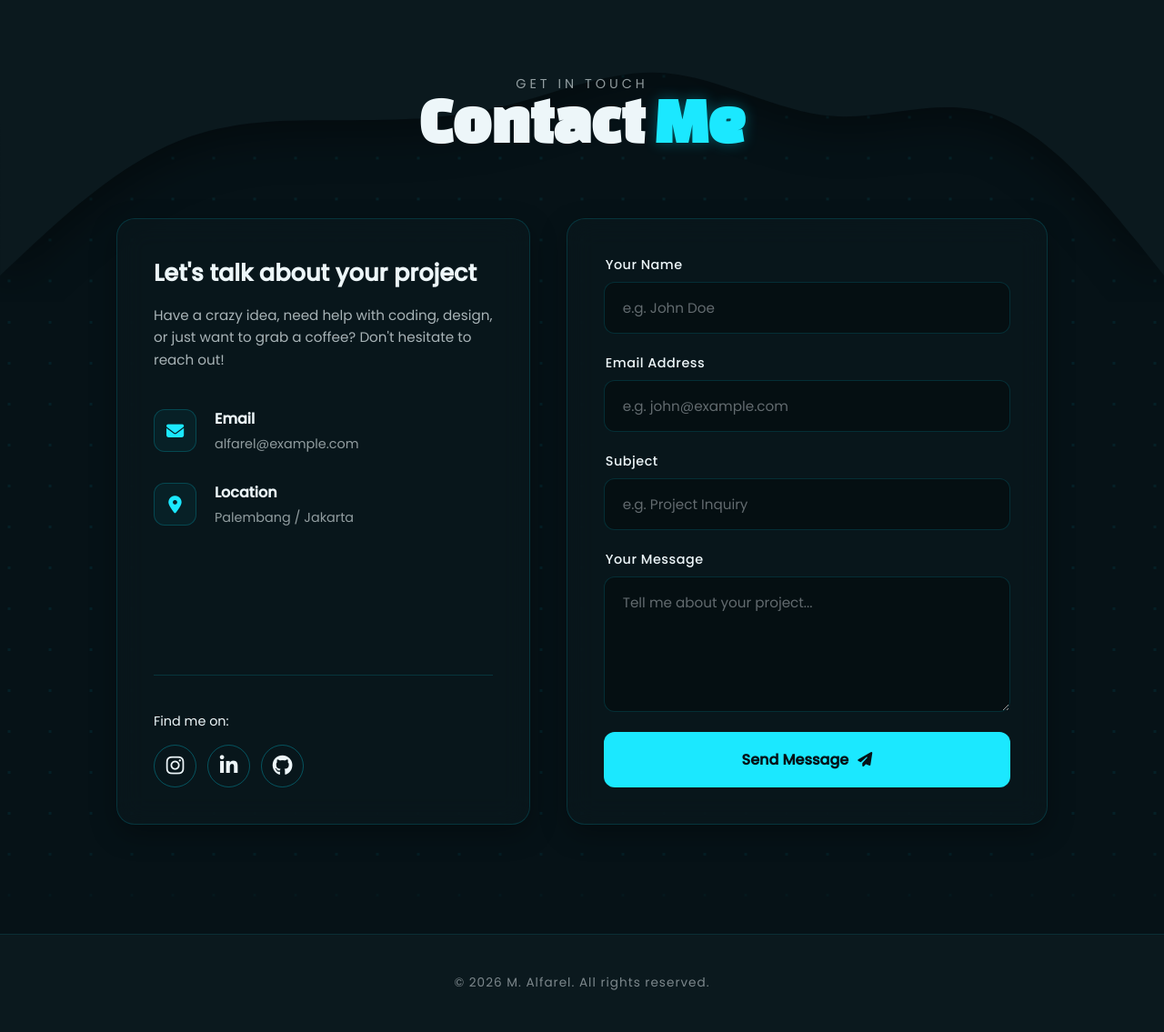
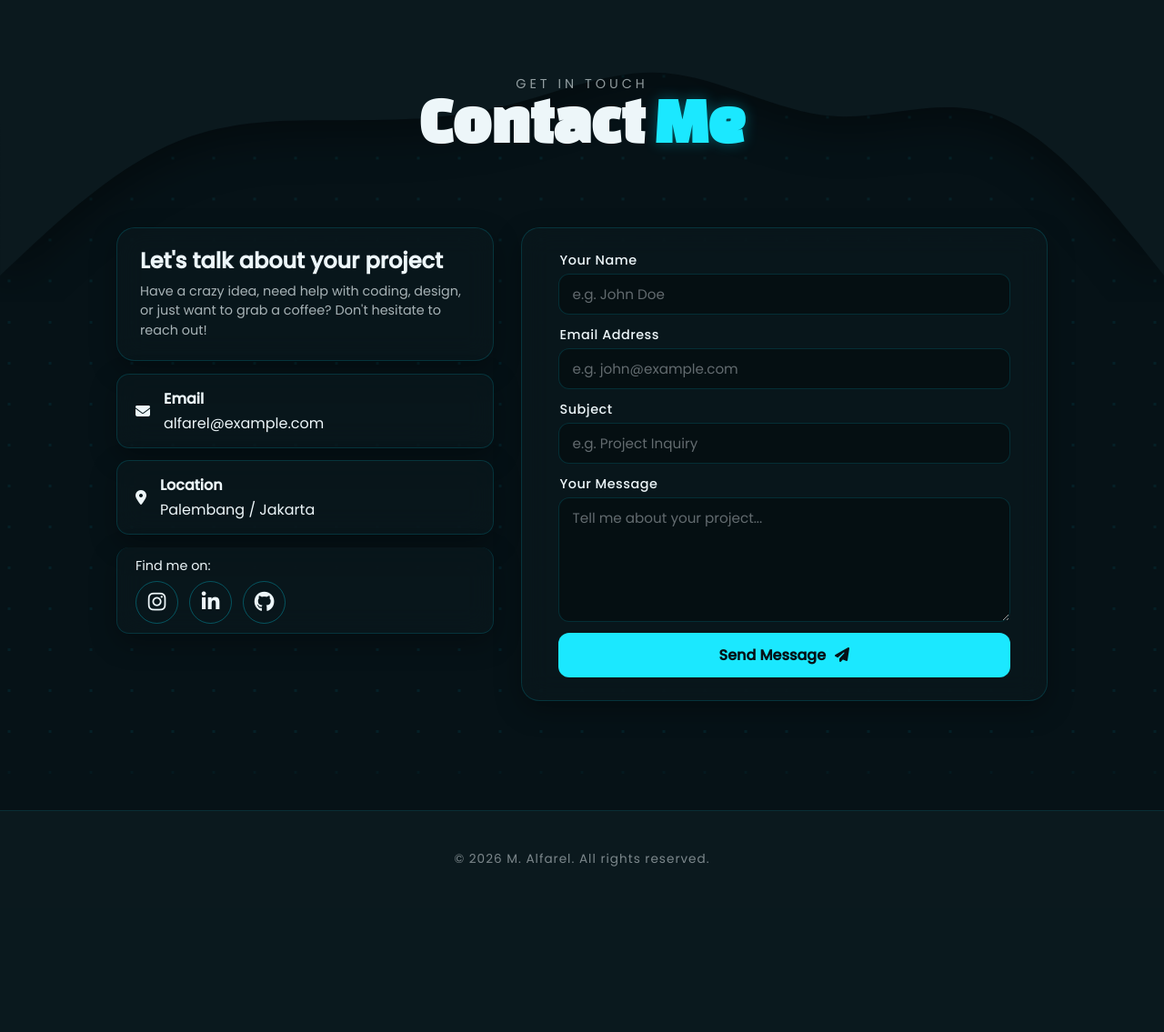
Before and after one commit to Alfarel-Akhsai/portofolio-ali, a PHP site: page / in a window 1280 px wide; the page is wider, and only the part inside the window is pictured. Shown: the part 3181-4316 px from the top of that part at 91% size. After the commit the page ends 4134 px from the top of that part, so only its background shows below. Run offline with PHP 8.4, Linux system fonts and the light colour scheme.

Commit message:
update: update contact sectioon 2

```diff
--- a/index.html
+++ b/index.html
@@ -709,29 +709,34 @@
             <div class="contact-content reveal">
 
                 <!-- Info Kiri -->
-                <div class="contact-info glass-panel">
-                    <div class="info-top">
+                <div class="contact-info">
+
+                    <!-- Kotak 1: Intro -->
+                    <div class="info-card glass-panel">
                         <h3>Let's talk about your project</h3>
                         <p>Have a crazy idea, need help with coding, design, or just want to grab a coffee? Don't hesitate to reach out!</p>
+                    </div>
 
-                        <div class="info-item">
+                    <!-- Kotak 2: Email -->
+                    <div class="info-item glass-panel">
                         <div class="icon-box"><i class="fas fa-envelope"></i></div>
-                            <div>
+                        <div class="item-text">
                             <h4>Email</h4>
                             <p>alfarel@example.com</p>
                         </div>
                     </div>
 
-                        <div class="info-item">
+                    <!-- Kotak 3: Location -->
+                    <div class="info-item glass-panel">
                         <div class="icon-box"><i class="fas fa-map-marker-alt"></i></div>
-                            <div>
+                        <div class="item-text">
                             <h4>Location</h4>
                             <p>Palembang / Jakarta</p>
                         </div>
                     </div>
-                    </div>
 
-                    <div class="social-contact">
+                    <!-- Kotak 4: Social Media -->
+                    <div class="social-contact glass-panel">
                         <p>Find me on:</p>
                         <div class="social-icons">
                             <a href="#"><i class="fab fa-instagram"></i></a>
@@ -739,6 +744,7 @@
                             <a href="#"><i class="fab fa-github"></i></a>
                         </div>
                     </div>
+
                 </div>
 
                 <!-- Form Kanan (Sudah disiapkan untuk PHP/Form Endpoint) -->
--- a/style.css
+++ b/style.css
@@ -2806,10 +2806,13 @@ body.light-mode .project-counter span {
 
 .contact-content {
     display: flex;
-    align-items: stretch;
-    gap: 40px;
-    width: 100%;
-    margin-top: 0;
+    flex-direction: row;
+    justify-content: space-between;
+    align-items: flex-start;
+    width: 100%;
+    max-width: 1150px;
+    margin: 10px auto 0 auto; /* Biar posisinya rapi pas di tengah layar */
+    gap: 30px;
 }
 
 .glass-panel {
@@ -2833,15 +2836,48 @@ body.light-mode .project-counter span {
 
 /* Info Kiri */
 .contact-info {
-    flex: 1;
-    justify-content: space-between; /* Mendorong ikon sosial media ke paling bawah */
-}
-
-.contact-info h3 {
-    font-family: 'Poppins', sans-serif;
-    font-size: 1.6rem;
-    color: var(--teks-putih);
-    margin: 0 0 15px 0;
+    flex: 1; /* KUNCI: Biar lebarnya proporsional ngimbangin form di kanan */
+    background: transparent;
+    padding: 0;
+    border: none;
+    box-shadow: none;
+    backdrop-filter: none;
+    display: flex;
+    flex-direction: column;
+    gap: 13.5px;
+}
+
+.contact-info .info-card {
+    display: flex !important;
+    flex-direction: column !important;
+    justify-content: center !important; /* KUNCI 3: PAKSA KONTEN DI TENGAH ATAS-BAWAH */
+    align-items: flex-start !important; /* KUNCI 4: PAKSA KONTEN RATA KIRI */
+    padding: 22px 25px !important; /* Dikasih ruang sedikit biar estetik dan gak kegencet */
+}
+.contact-info .info-item,
+.contact-info .social-contact {
+    padding: 10px 20px;
+    margin-bottom: 0; /* Reset margin bawaan */
+    border-radius: 14px;
+    display: flex;
+    flex-direction: column;
+    justify-content: center; /* KUNCI 1: Isi di dalam kotak dipaksa presisi di tengah atas-bawah */
+    align-items: flex-start;
+    min-height: 60px;
+}
+
+.contact-info .info-card h3 {
+    margin: 0 0 8px 0 !important; /* Jarak rapi antara judul dan teks bawahnya */
+    font-size: 1.5rem !important; /* Ukuran dibesarin dikit biar lebih tegas & profesional */
+    font-weight: 600 !important;
+    line-height: 1.2 !important;
+}
+
+.contact-info .info-card p {
+    margin: 0 !important; /* Hapus sisa margin error */
+    font-size: 0.9rem !important;
+    line-height: 1.5 !important;
+    color: rgba(237, 246, 249, 0.7) !important;
 }
 
 .contact-info > .info-top > p {
@@ -2852,47 +2888,49 @@ body.light-mode .project-counter span {
 }
 
 .info-item {
-    display: flex;
-    align-items: center;
-    gap: 20px;
-    margin-bottom: 30px;
+    display: flex !important;
+    flex-direction: row !important; /* Paksa balik nyamping */
+    justify-content: flex-start !important; /* KUNCI 2: Bikin grup ikon+teks rata tengah SECARA HORIZONTAL di dalam kotaknya */
+    align-items: center !important; /* KUNCI 3: Bikin ikon dan teks sejajar persis di tengah SECARA VERTIKAL */
+    gap: 15px !important;
 }
 
 .info-item .icon-box {
-    width: 45px;
-    height: 45px;
-    border-radius: 12px;
-    background: rgba(0, 229, 255, 0.05);
-    border: 1px solid rgba(0, 229, 255, 0.2);
-    display: flex;
+    display: flex !important;
+    justify-content: center !important;
+    align-items: center !important;
+    margin: 0 !important;
+}
+
+.info-item > div:not(.icon-box) {
+    display: flex;
+    flex-direction: column;
     justify-content: center;
-    align-items: center;
-    font-size: 1.2rem;
-    color: var(--aksen-tosca);
-}
-
-.info-item h4 {
-    margin: 0 0 5px 0;
-    font-size: 1rem;
-    color: var(--teks-putih);
-}
-
-.info-item p {
-    margin: 0;
-    font-size: 0.9rem;
-    color: rgba(237, 246, 249, 0.6);
+}
+.info-item h4 { margin: 0 0 2px 0 !important; }
+.info-item p { margin: 0 !important; }
+
+.info-card p {
+    font-size: 0.85rem;
+    line-height: 1.4;
+}
+
+.info-card h3 {
+    font-size: 1.4rem;
+    line-height: 1.3;
 }
 
 .social-contact {
-    margin-top: 30px;
-    padding-top: 25px;
-    border-top: 1px solid rgba(0, 229, 255, 0.15);
+    border-top: none;
+    margin-top: 0;
+    align-items: flex-start;
 }
 
 .social-contact p {
     font-size: 0.9rem;
     color: var(--teks-putih);
-    margin-bottom: 15px;
+    margin-top: 0;
+    margin-bottom: 6px;
 }
 
 /* FIX: Ukuran tombol sosmed dibuat proporsional bulat sempurna */
@@ -2917,8 +2955,13 @@ body.light-mode .project-counter span {
     justify-content: center;
 }
 
+.contact-form.glass-panel {
+    padding-top: 25px;
+    padding-bottom: 25px;
+}
+
 .input-group {
-    margin-bottom: 22px;
+    margin-bottom: 12px;
     display: flex;
     flex-direction: column;
     text-align: left;
@@ -2929,7 +2972,7 @@ body.light-mode .project-counter span {
     font-size: 0.9rem;
     font-weight: 500;
     color: var(--teks-putih);
-    margin-bottom: 8px;
+    margin-bottom: 4px;
     margin-left: 2px;
     letter-spacing: 0.5px;
 }
@@ -2937,7 +2980,7 @@ body.light-mode .project-counter span {
 .input-group input,
 .input-group textarea {
     width: 100%;
-    padding: 16px 20px;
+    padding: 10px 15px;
     background: rgba(0, 0, 0, 0.3); /* Digelapkan sedikit biar teks putih kontras */
     border: 1px solid rgba(0, 229, 255, 0.15);
     border-radius: 12px;
@@ -2964,7 +3007,7 @@ body.light-mode .project-counter span {
 
 .input-group textarea {
     resize: vertical;
-    min-height: 140px;
+    min-height: 85px;
 }
 
 .btn-submit {
@@ -2973,7 +3016,7 @@ body.light-mode .project-counter span {
     justify-content: center;
     gap: 10px;
     width: 100%;
-    padding: 16px;
+    padding: 10px;
     background: var(--aksen-tosca);
     color: #061217; /* Teks dibikin hitam pekat biar kontras sama biru neon */
     border: 2px solid transparent;
@@ -2983,7 +3026,7 @@ body.light-mode .project-counter span {
     font-weight: 700; /* Ditebalkan */
     cursor: pointer;
     transition: all 0.3s ease;
-    margin-top: 10px;
+    margin-top: 5px;
 }
 
 .btn-submit:hover {
```
Lines whose indentation alone changed are shown as unchanged.
